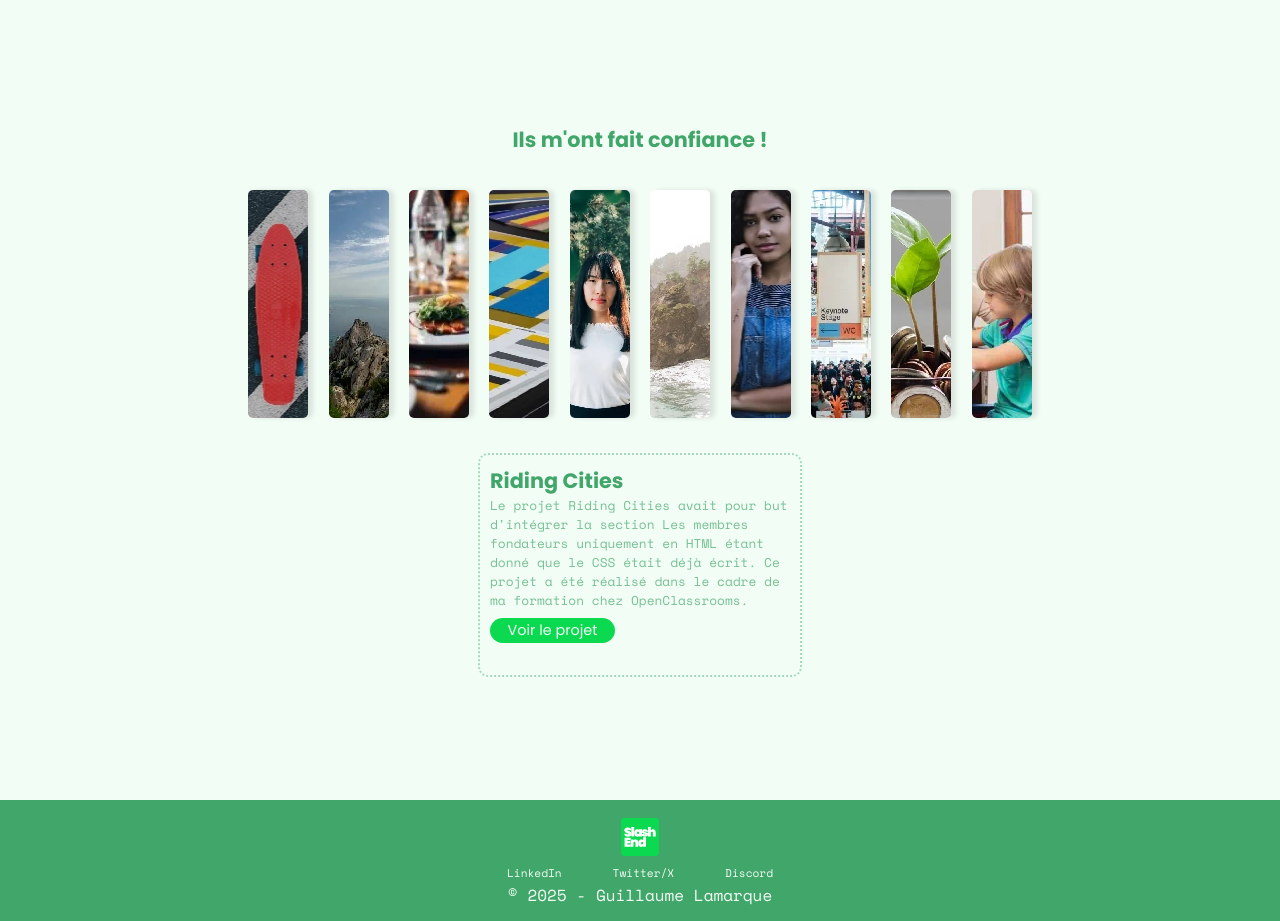
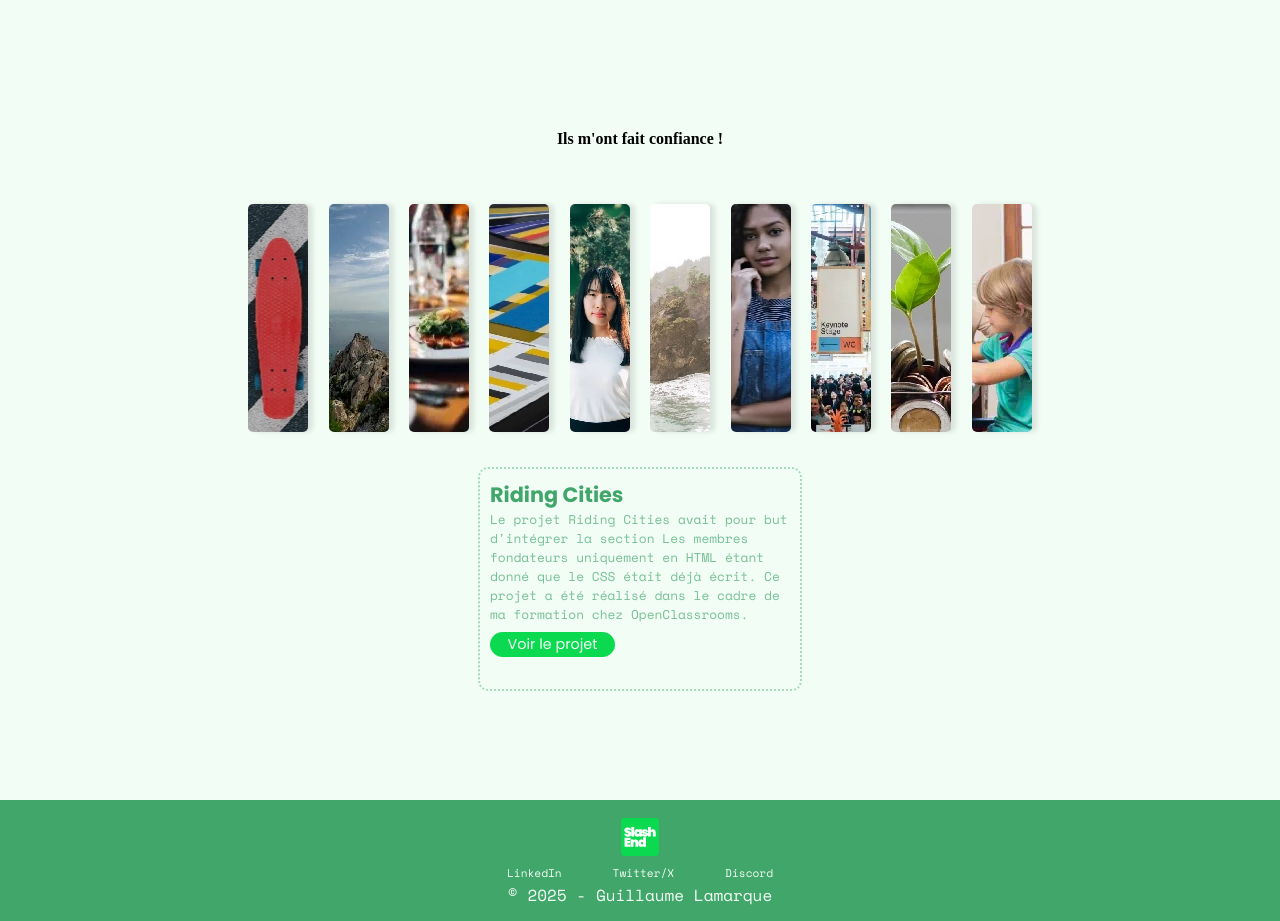
Before and after one commit to Douwdy/Projet-12---SlashEnd, a React (Create React App) app: page / in a window 1280 px wide. Shown: the part 2200-3121 px from the top of the page. Built offline with nearby package versions, Linux system fonts and the light colour scheme.

Commit message:
semantic fix in projects component

```diff
--- a/src/components/projects/index.jsx
+++ b/src/components/projects/index.jsx
@@ -78,7 +78,7 @@ const Projects = () => {
             <div className="projects-desc" id="desc">
                 {selectedProject && (
                     <div className="projects-desc_animation">
-                        <h6 className="projects-desc_title">{selectedProject.title}</h6>
+                        <h5 className="projects-desc_title">{selectedProject.title}</h5>
                         <p className="projects-desc_txt">{selectedProject.desc}</p>
                         <a href={selectedProject.link}>
                             <div className="projects-desc_btn flex-center">Voir le projet</div>
--- a/src/sass/components/_projects.scss
+++ b/src/sass/components/_projects.scss
@@ -1,7 +1,7 @@
 .projects{
     flex-direction: column;
     z-index: 1;
-    h4{
+    h5{
         font-family: Poppins;
         color: $color-text;
         font-size: 1.3em;
@@ -195,7 +195,7 @@
     .projects{
         flex-direction: column;
         z-index: 1;
-        h4{
+        h5{
             font-family: Poppins;
             color: $color-text;
             font-size: 1.3em;
```
